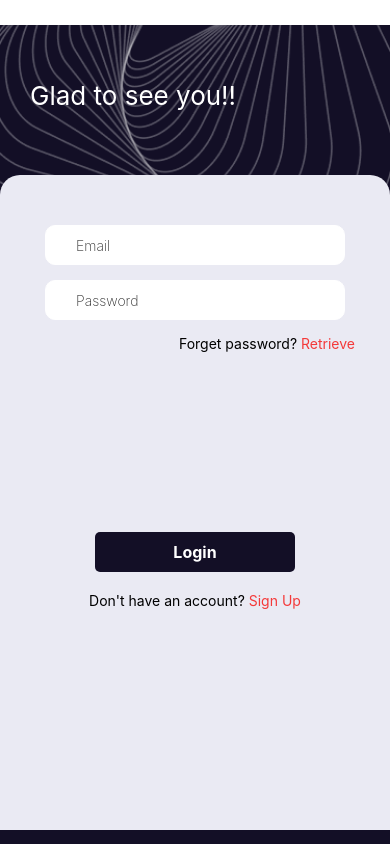
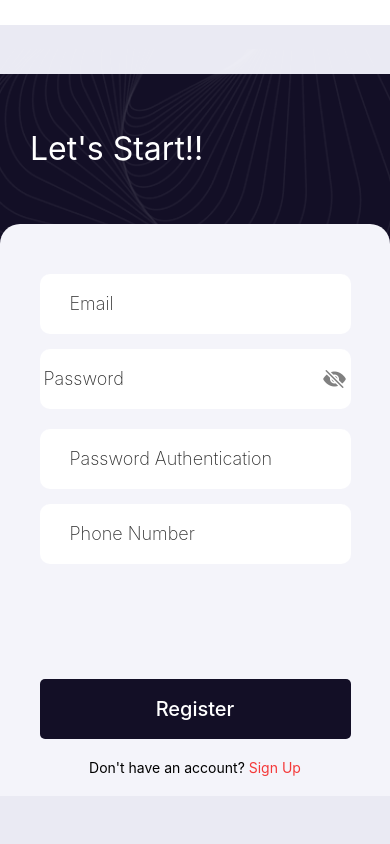
Before and after one commit to Irirwanirira/hoop, a React Native app: screen / in a window 390 px wide. Built offline with nearby package versions, Linux system fonts and the light colour scheme.

Commit message:
I have added function to register new users

```diff
--- a/App.tsx
+++ b/App.tsx
@@ -4,13 +4,17 @@ import COLORS from './src/constants';
 import EmailLoginScreen from './src/screens/EmailLoginScreen';
 import PhoneScreenLogin from './src/screens/PhoneScreenLogin';
 import RegisterScreen from './src/screens/RegisterScreen';
+import PasswordInput from './src/components/PasswordInput';
+import ContactInput from './src/components/ContactInput';
 
 export default function App() {
   return (
     <SafeAreaView style={styles.container}>
-      <EmailLoginScreen />
+      {/* <ContactInput/> */}
+      {/* <PasswordInput/> */}
+      {/* <EmailLoginScreen /> */}
       {/* <PhoneScreenLogin /> */}
-      {/* <RegisterScreen/> */}
+      <RegisterScreen/>
     </SafeAreaView>
   );
 }
--- a/package.json
+++ b/package.json
@@ -15,7 +15,8 @@
     "react": "18.2.0",
     "react-dom": "18.2.0",
     "react-native": "0.73.6",
-    "react-native-web": "~0.19.6"
+    "react-native-web": "~0.19.6",
+    "react-phone-input-2": "^2.15.1"
   },
   "devDependencies": {
     "@babel/core": "^7.20.0",
--- /dev/null
+++ b/src/Data/data.json
@@ -0,0 +1,12 @@
+{
+  "users":[
+     {
+        "Email":"keynesbizimana@gmail.com",
+        "Phone":"+250 0782544314",
+        "Password":"123"
+     }
+  ]
+
+
+
+}
--- /dev/null
+++ b/src/components/ContactInput.tsx
@@ -0,0 +1,20 @@
+import React from 'react';
+import { StyleSheet, Text, Image, View, TouchableHighlight, SafeAreaView, Button, Alert, Platform, StatusBar, Dimensions,TextInput} from 'react-native'
+import COLORS from '../constants';
+import PhoneInput  from 'react-phone-input-2';
+import { useState } from 'react';
+
+function ContactInput() {
+     const [phone, setPhone] = useState("");
+
+  return (
+    <PhoneInput
+      country={"eg"}
+      enableSearch={true}
+      value={phone}
+      onChange={(phone) => setPhone(phone)}
+    />
+  );
+}
+
+export default ContactInput;
--- a/src/components/Input.tsx
+++ b/src/components/Input.tsx
@@ -5,7 +5,8 @@ import COLORS from '../constants';
 
 interface input{
     text: string,
-
+    onChangeText:(text:string)=>void
+    value:string
 }
 function Input({text}:input) {
     const [currentText, setNewText] = React.useState( text )
@@ -31,16 +32,15 @@ export default Input;
 
 const styles = StyleSheet.create({
     inputStyle: {
-        width: 300,
-        height: 40,
-        borderWidth: 1,
-        borderColor: "white",
+        width: 311,
+        height: 60,
         marginBottom: 15,
         paddingLeft: 30,
         color:COLORS.Grey,
         fontWeight: "200",
         backgroundColor: "white",
-        borderRadius:10
+        borderRadius: 10,
+        fontSize:18
     }
 
 })
--- a/src/components/LoginButton.tsx
+++ b/src/components/LoginButton.tsx
@@ -22,8 +22,8 @@ export default LoginButton;
 
 const styles = StyleSheet.create({
     btn: {
-        width: 200,
-        height: 40,
+        width: 311,
+        height: 60,
         backgroundColor:COLORS.DarkBlue,
         display: "flex",
         justifyContent: "center",
@@ -32,8 +32,8 @@ const styles = StyleSheet.create({
     },
     text: {
         color: "white",
-        fontWeight: "bold",
-        fontSize:16
+        fontWeight: "500",
+        fontSize:20
     }
 
 })
--- /dev/null
+++ b/src/components/PasswordInput.tsx
@@ -0,0 +1,85 @@
+import React,{useState} from 'react';
+import { StyleSheet, Text, Image, View, TouchableHighlight, SafeAreaView, Button, Alert, Platform, StatusBar, Dimensions,TextInput} from 'react-native'
+import COLORS from '../constants';
+import { Ionicons } from '@expo/vector-icons';
+import { Feather } from '@expo/vector-icons';
+
+interface PasswordProps{
+    text:string
+}
+
+
+
+function PasswordInput({text}:PasswordProps) {
+    const [password, setPassword] = useState('')
+    const [showPassword, setShowPassword] = useState(false)
+
+
+    const toggleShowPassowrd = () => {
+        setShowPassword(!showPassword)
+    }
+    return (
+        <View style={styles.InputView}>
+            <TextInput style={styles.input}
+                placeholder={text}
+                onChangeText={setPassword}
+                secureTextEntry={!showPassword}
+                value={password}
+
+
+            />
+            <View >
+                 <Ionicons
+                onPress={toggleShowPassowrd}
+                name={showPassword ? "eye" : "eye-off"}
+                size={24}
+                color={showPassword? "black":"grey"}
+
+                />
+            </View>
+
+
+
+        </View>
+    );
+}
+
+export default PasswordInput;
+
+const styles = StyleSheet.create({
+    input: {
+
+
+        // width: 200,
+        // height: 60,
+        borderWidth:0,
+
+
+        color:COLORS.Grey,
+        fontWeight: "200",
+
+        fontSize: 18,
+
+
+    },
+
+    InputView: {
+        display: "flex",
+        flexDirection: "row",
+        alignItems: "center",
+        justifyContent:"space-around",
+        backgroundColor: "white",
+        height: 60,
+        width: 311,
+        borderRadius: 10,
+        marginBottom:20
+    },
+    IconView: {
+       height: 65,
+        borderWidth: 1,
+        borderColor: "white",
+        backgroundColor:"white"
+    }
+
+
+})
--- a/src/constants/Themes.ts
+++ b/src/constants/Themes.ts
@@ -2,6 +2,7 @@ const COLORS = {
     Primary: "#2D2D2D",
     Secondary: "#FFFFFF",
     BackgroundColor: "#EAEAF3",
+    AuthBackgroundColor:"#F4F4FA",
     Orange: "#F43939",
     DarkBlue: "#130F26",
     Grey:"#2D2D2D"
--- a/src/screens/EmailLoginScreen.tsx
+++ b/src/screens/EmailLoginScreen.tsx
@@ -4,11 +4,28 @@ import Input from '../components/Input';
 import LoginButton from '../components/LoginButton';
 import COLORS from '../constants';
 import { FontAwesome5 } from '@expo/vector-icons';
+import PasswordInput from '../components/PasswordInput';
+import Data from "../Data/data.json"
+import { useState } from 'react';
+
+
 function EmailLoginScreen() {
+    const [email, setEmail] = useState<string>("")
+    const [passowrd, setPassowrd] = useState<string>("")
+
+    const handleLogin = () => {
+        const user = Data.users.find((user) => user.Email === email)
+        if (user) {
+            console.log("user exist")
+        } else {
+            console.log("no")
+        }
+    }
+
     return (
         <View style={styles.parent}>
             <View style={styles.upper}>
-                <ImageBackground source={require("../../assets/HeaderImage.png")} style={styles.Image}>
+                <ImageBackground source={require("../../assets/headImage.png")} style={styles.Image}>
                     <View style={styles.IntroView}>
                         <Text style={styles.IntroText}>Glad to see you!!</Text>
                     </View>
@@ -17,10 +34,10 @@ function EmailLoginScreen() {
             <View style={styles.LowerBig}>
 
                <View style={styles.ViewInput}>
-                <Input text="Email" />
-                <Input text="Password" />
+                <Input text="Email"     onChangeText={setEmail}  value={email}    />
+               <PasswordInput text="Password" />
                     <View style={styles.Forget}>
-                        <Text>Forget password? <Text style={styles.retrieve}>Retrieve</Text></Text>
+                        <Text style={styles.ForgetText}>Forget password? <Text style={styles.retrieve}>Retrieve</Text></Text>
                     </View>
 
 
@@ -29,12 +46,12 @@ function EmailLoginScreen() {
                     <View style={styles.ButtonView}>
                          <LoginButton
                     title="Login"
-                    onPress={()=>console.log("yes")}
+                    onPress={handleLogin}
 
                     />
                     </View>
                     <View style={styles.LowerLastView}>
-                        <Text>Don't have an account? <Text style={styles.retrieve}>Sign Up</Text></Text>
+                        <Text style={styles.LastViewFirst}>Don't have an account? <Text style={styles.retrieve}>Sign Up</Text></Text>
 
                     </View>
 
@@ -58,14 +75,15 @@ export default EmailLoginScreen;
 const styles = StyleSheet.create({
     IntroView: {
 
-        display: "flex",
+
+
         marginLeft:30,
-        marginTop:80
+        marginTop:45
 
     },
     IntroText: {
         color: COLORS.Secondary,
-        fontSize:26
+        fontSize:32
     },
     upper: {
         height: 150,
@@ -75,8 +93,9 @@ const styles = StyleSheet.create({
         alignItems:"center"
     },
     Image: {
+
          width: "100%",
-         height:200
+         height:"100%"
 
     },
     parent:{
@@ -86,7 +105,7 @@ const styles = StyleSheet.create({
 
     },
     LowerBig: {
-        backgroundColor: COLORS.BackgroundColor,
+        backgroundColor: COLORS.AuthBackgroundColor,
         borderTopLeftRadius: 20,
         borderTopRightRadius: 20,
         height:"80%"
@@ -98,10 +117,15 @@ const styles = StyleSheet.create({
         flexDirection:"column",
         alignItems: "flex-end",
         justifyContent: "flex-end",
-        width:320
+        width: 320,
+        fontSize: 14,
+
 
       },
+    ForgetText: {
+        color:COLORS.Grey
 
+      },
     ButtonView: {
         display: "flex",
         flexDirection:"column",
@@ -117,13 +141,19 @@ const styles = StyleSheet.create({
          marginTop: 50,
         display: "flex",
         alignItems: "center",
-        marginBottom:100
+        marginBottom:50
     },
     LowerLastView: {
         display: "flex",
         alignItems:"center",
-        marginBottom:20
+        marginBottom: 20,
+        fontSize:14
     },
+    LastViewFirst: {
+        color:COLORS.Grey
+
+    },
+
     footer: {
         marginTop:80
     }
--- a/src/screens/RegisterScreen.tsx
+++ b/src/screens/RegisterScreen.tsx
@@ -1,14 +1,40 @@
-import React from 'react';
+import React, { useState } from 'react';
 import { StyleSheet, Text, Image, View, TouchableHighlight, SafeAreaView, Button, Alert, Platform, StatusBar, Dimensions,ImageBackground } from 'react-native'
 import Input from '../components/Input';
 import LoginButton from '../components/LoginButton';
 import COLORS from '../constants';
+import PasswordInput from '../components/PasswordInput';
+import Data from "../Data/data.json"
+
 
 function RegisterScreen() {
+    const [email, setEmail] = useState<string>("")
+    const [phoneNumber, setPhoneNumber] = useState<string>("")
+    const [password, setPassword] = useState<string>("")
+
+    const newUser = {
+        Email: email,
+        Phone: phoneNumber,
+        Password:password
+
+    }
+
+    const Register = () => {
+        const newUser = {
+        Email: email,
+        Phone: phoneNumber,
+        Password:password
+
+    }
+
+        Data.users.push(newUser)
+
+    }
+
     return (
         <View style={styles.parent}>
             <View style={styles.upper}>
-                <ImageBackground source={require("../../assets/HeaderImage.png")} style={styles.Image}>
+                <ImageBackground source={require("../../assets/headImage.png")} style={styles.Image}>
                     <View style={styles.IntroView}>
                         <Text style={styles.IntroText}>Let's Start!!</Text>
                     </View>
@@ -17,10 +43,10 @@ function RegisterScreen() {
             <View style={styles.LowerBig}>
 
                <View style={styles.ViewInput}>
-                <Input text="Email" />
-                    <Input text="Password" />
-                    <Input text="Password Authentication" />
-                    <Input text="Phone Number" />
+                 <Input text="Email"     onChangeText={setEmail}  value={email} />
+                 <PasswordInput text="Password" />
+                    <Input text="Password Authentication"  onChangeText={setPassword}  value={password} />
+                    <Input text="Phone Number"  onChangeText={setPhoneNumber}  value={phoneNumber}   />
 
 
 
@@ -29,8 +55,8 @@ function RegisterScreen() {
                 <View>
                     <View style={styles.ButtonView}>
                          <LoginButton
-                    title="Login"
-                    onPress={()=>console.log("yes")}
+                    title="Register"
+                    onPress={Register}
 
                     />
                     </View>
@@ -70,7 +96,7 @@ const styles = StyleSheet.create({
     },
     IntroText: {
         color: COLORS.Secondary,
-        fontSize:26
+        fontSize:32
     },
     upper: {
         height: 150,
@@ -90,7 +116,7 @@ const styles = StyleSheet.create({
 
     },
     LowerBig: {
-        backgroundColor: COLORS.BackgroundColor,
+         backgroundColor: COLORS.AuthBackgroundColor,
         borderTopLeftRadius: 20,
         borderTopRightRadius: 20,
 
@@ -101,7 +127,8 @@ const styles = StyleSheet.create({
         flexDirection:"column",
         alignItems: "flex-end",
         justifyContent: "flex-end",
-        width:320
+        width: 320,
+        fontSize:14
 
       },
 
@@ -125,7 +152,8 @@ const styles = StyleSheet.create({
     LowerLastView: {
         display: "flex",
         alignItems:"center",
-        marginBottom:20
+        marginBottom: 20,
+        fontSize:14
     }
 
 })
```
Also changed, not shown: src/screens/PhoneScreenLogin.tsx (+12 -6 lines), assets/headImage.png (added), 1 other file (tests, documents, lock files or other folders).
